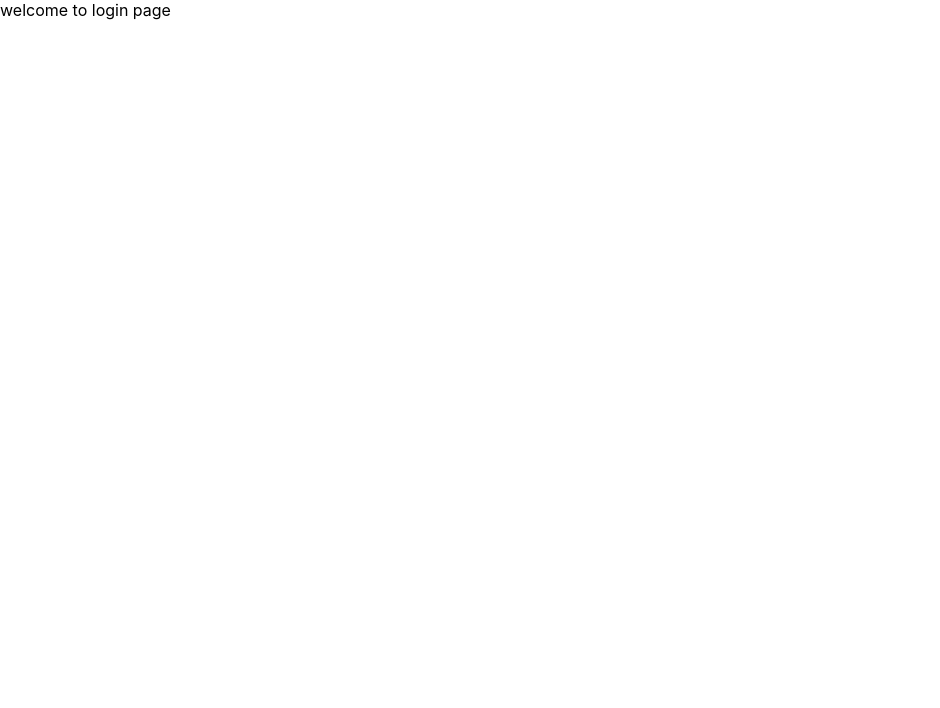
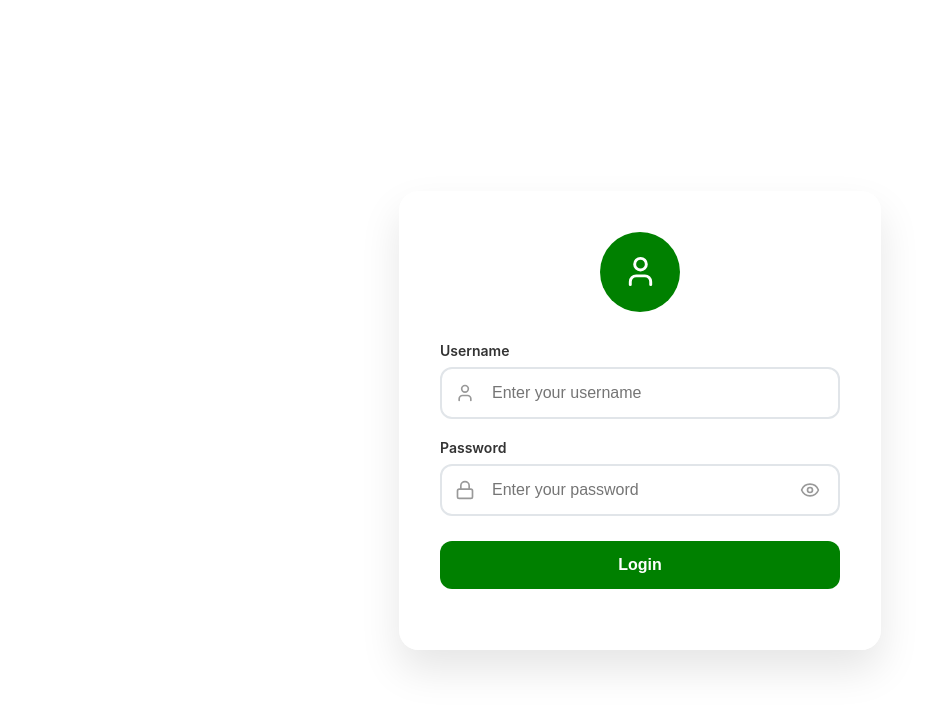
Before and after one commit to Ritik796/Ucc_Web_App, a React (Create React App) app: page / in a window 1280 px wide. Shown: the top 708 px of the page, without its empty margins (0-940 px from the left). Built offline with nearby package versions, Linux system fonts and the light colour scheme.

Commit message:
code committed

```diff
--- a/src/assets/css/Login.module.css
+++ b/src/assets/css/Login.module.css
@@ -0,0 +1,211 @@
+/* Login.module.css */
+
+.container {
+    min-height: 100vh;
+    display: flex;
+    align-items: center;
+    justify-content: center;
+    padding: 20px;
+    font-family: -apple-system, BlinkMacSystemFont, "Segoe UI", Roboto, sans-serif;
+}
+
+.loginCard {
+    background: rgba(255, 255, 255, 0.95);
+    backdrop-filter: blur(10px);
+    border-radius: 20px;
+    padding: 40px;
+    width: 100%;
+    max-width: 400px;
+    box-shadow: 0 20px 40px rgba(0, 0, 0, 0.1);
+    border: 1px solid rgba(255, 255, 255, 0.2);
+}
+
+.loginCard:hover {
+    transform: translateY(-5px);
+}
+
+.header {
+    text-align: center;
+    margin-bottom: 30px;
+}
+
+.avatar {
+    width: 80px;
+    height: 80px;
+    background: green;
+    border-radius: 50%;
+    margin: 0 auto 20px;
+    display: flex;
+    align-items: center;
+    justify-content: center;
+}
+
+
+.title {
+    margin: 0 0 10px 0;
+    font-size: 28px;
+    font-weight: 700;
+    background: linear-gradient(135deg, #667eea, #4ba259);
+    -webkit-background-clip: text;
+    -webkit-text-fill-color: transparent;
+    background-clip: text;
+}
+
+.subtitle {
+    margin: 0;
+    color: #666;
+    font-size: 16px;
+}
+
+.formGroup {
+    margin-bottom: 20px;
+}
+
+.formGroupPassword {
+    margin-bottom: 25px;
+}
+
+.label {
+    display: block;
+    margin-bottom: 8px;
+    font-size: 14px;
+    font-weight: 600;
+    color: #333;
+}
+
+.inputWrapper {
+    position: relative;
+}
+
+.icon {
+    position: absolute;
+    left: 15px;
+    top: 50%;
+    transform: translateY(-50%);
+    color: #999;
+}
+
+.input {
+    width: 100%;
+    padding: 15px 15px 15px 50px;
+    border: 2px solid #e1e5e9;
+    border-radius: 12px;
+    font-size: 16px;
+    transition: all 0.3s ease;
+    outline: none;
+    background-color: #fff;
+    box-sizing: border-box;
+}
+
+.inputPassword {
+    width: 100%;
+    padding: 15px 50px 15px 50px;
+    border: 2px solid #e1e5e9;
+    border-radius: 12px;
+    font-size: 16px;
+    transition: all 0.3s ease;
+    outline: none;
+    background-color: #fff;
+    box-sizing: border-box;
+}
+
+.input:focus,
+.inputPassword:focus {
+    border-color: #66ea8e;
+    box-shadow: 0 0 0 3px rgba(102, 126, 234, 0.1);
+}
+
+.passwordToggle {
+    position: absolute;
+    right: 15px;
+    top: 50%;
+    transform: translateY(-50%);
+    background: none;
+    border: none;
+    cursor: pointer;
+    color: #999;
+    padding: 5px;
+    display: flex;
+    align-items: center;
+    justify-content: center;
+}
+
+.formOptions {
+    display: flex;
+    justify-content: space-between;
+    align-items: center;
+    margin-bottom: 30px;
+}
+
+.rememberMe {
+    display: flex;
+    align-items: center;
+    font-size: 14px;
+    color: #666;
+    cursor: pointer;
+}
+
+.checkbox {
+    margin-right: 8px;
+    accent-color: #667eea;
+}
+
+.forgotPassword {
+    font-size: 14px;
+    color: #667eea;
+    text-decoration: none;
+    font-weight: 600;
+    cursor: pointer;
+}
+
+.submitButton {
+    width: 100%;
+    padding: 15px;
+    background: green;
+    color: white;
+    border: none;
+    border-radius: 12px;
+    font-size: 16px;
+    font-weight: 600;
+    cursor: pointer;
+    transition: all 0.3s ease;
+    margin-bottom: 20px;
+}
+
+.submitButton:hover {
+    transform: translateY(-2px);
+    box-shadow: 0 10px 25px rgba(102, 126, 234, 0.3);
+}
+
+.signupLink {
+    text-align: center;
+    font-size: 14px;
+    color: #666;
+}
+
+.signupLinkText {
+    color: #667eea;
+    text-decoration: none;
+    font-weight: 600;
+    cursor: pointer;
+}
+
+/* Responsive Design */
+@media (max-width: 480px) {
+    .container {
+        padding: 10px;
+    }
+
+    .loginCard {
+        padding: 30px 20px;
+    }
+
+    .title {
+        font-size: 24px;
+    }
+
+    .avatar {
+        width: 60px;
+        height: 60px;
+    }
+}
--- a/src/pages/Login/Login.jsx
+++ b/src/pages/Login/Login.jsx
@@ -1,15 +1,81 @@
 import React, { useState } from 'react'
+import { Eye, EyeOff, User, Lock, Mail } from 'lucide-react'
+import styles from '../../assets/css/Login.module.css'
 
 const Login = () => {
     const [userName, setUserName] = useState('')
+    const [userNameError, setUserNameError] = useState(false)
     const [password, setPassword] = useState('')
     const [showPassword, setShowPassword] = useState(false)
+
+    const handleSubmit = () => {
+        console.log('Login attempt:', { userName, password })
+    }
+
     return (
-        <>
-            <div>
-                welcome to login page
+        <div className={styles.container}>
+            <div className={styles.loginCard}>
+                <div className={styles.header}>
+                    <div className={styles.avatar}>
+                        <User size={35} color="white" />
+                    </div>
+                </div>
+
+                <div>
+                    <div className={styles.formGroup}>
+                        <div className={styles.label}>
+                            Username
+                        </div>
+                        <div className={styles.inputWrapper}>
+                            <User
+                                size={20}
+                                className={styles.icon}
+                            />
+                            <input
+                                type="text"
+                                value={userName}
+                                onChange={(e) => setUserName(e.target.value)}
+                                placeholder="Enter your username "
+                                className={styles.input}
+                            />
+                        </div>
+                    </div>
+
+                    <div className={styles.formGroupPassword}>
+                        <div className={styles.label}>
+                            Password
+                        </div>
+                        <div className={styles.inputWrapper}>
+                            <Lock
+                                size={20}
+                                className={styles.icon}
+                            />
+                            <input
+                                type={showPassword ? 'text' : 'password'}
+                                value={password}
+                                onChange={(e) => setPassword(e.target.value)}
+                                placeholder="Enter your password"
+                                className={styles.inputPassword}
+                            />
+                            <button
+                                type="button"
+                                onClick={() => setShowPassword(!showPassword)}
+                                className={styles.passwordToggle}
+                            >
+                                {showPassword ? <EyeOff size={20} /> : <Eye size={20} />}
+                            </button>
+                        </div>
+                    </div>
+
+                    <button
+                        onClick={handleSubmit}
+                        className={styles.submitButton}
+                    >
+                        Login
+                    </button>
+                </div>
             </div>
-        </>
+        </div>
     )
 }
 
```
Also changed, not shown: src/actions/LoginAction/LoginAction.jsx (added).
